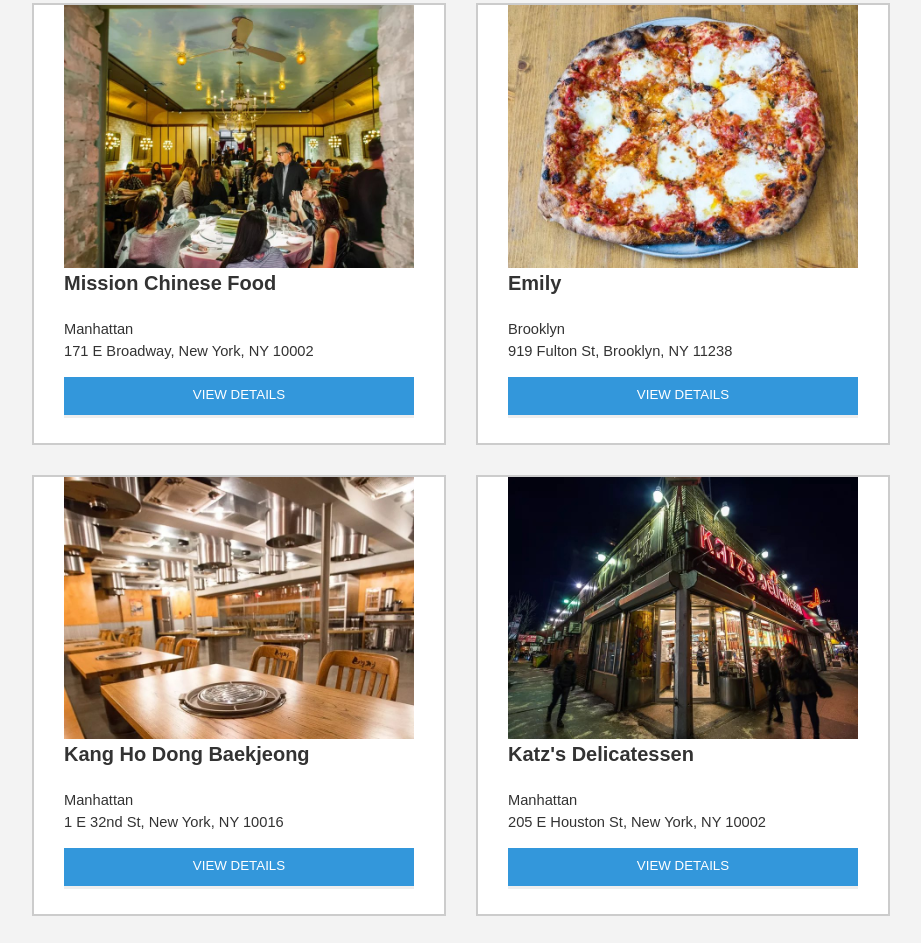
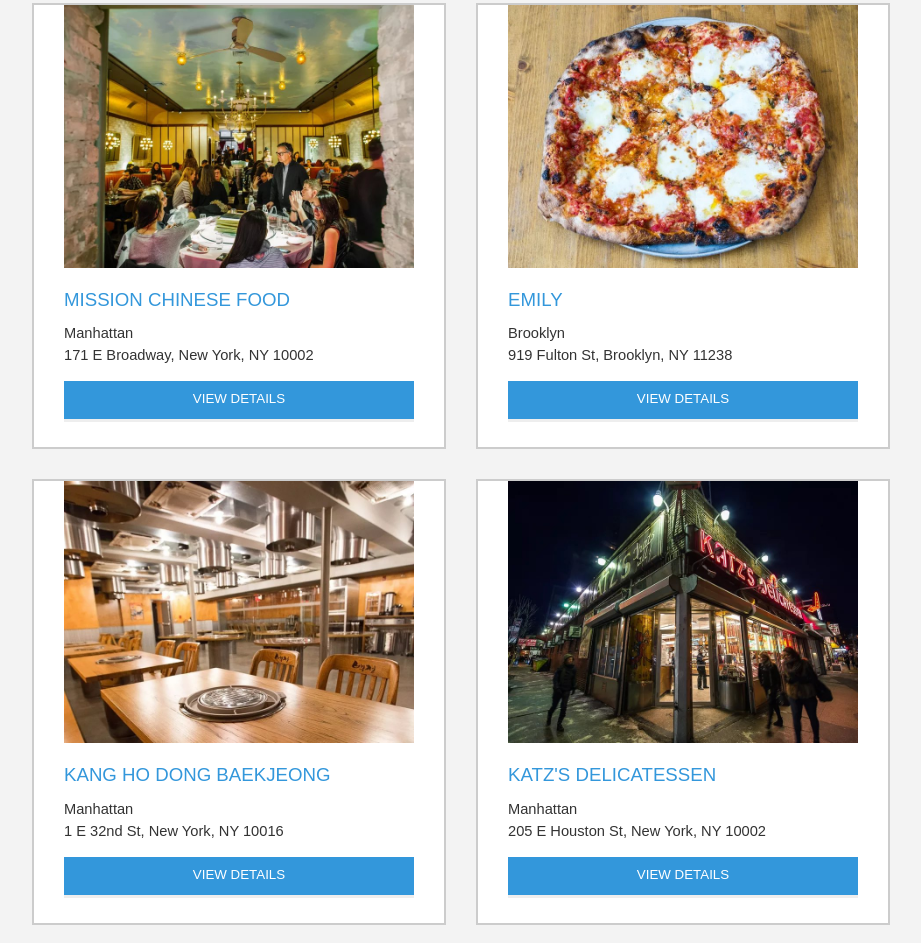
Before and after one commit to SarahAlhabeeb/RestaruantReviews-FEND, a plain HTML site: page index.html in a window 1280 px wide. Shown: the part 636-1579 px from the top of the page, without its empty margins (179-1100 px from the left). Drawn offline with nearby package versions, Linux system fonts and the light colour scheme.

Commit message:
update styles.css

```diff
--- a/css/styles.css
+++ b/css/styles.css
@@ -87,6 +87,7 @@
     font-size: 17px;
     margin: 0;
     width: calc(50% - 80px);
+    text-align: left;
 }
 
 /* Display list items side by side */
@@ -179,7 +180,7 @@
   min-width: 100px;
 }
 
-#restaurants-list li h1 {
+#restaurants-list li h2 {
   color: #3397DB;
   font-family: Arial,sans-serif;
   font-size: 14pt;
```
